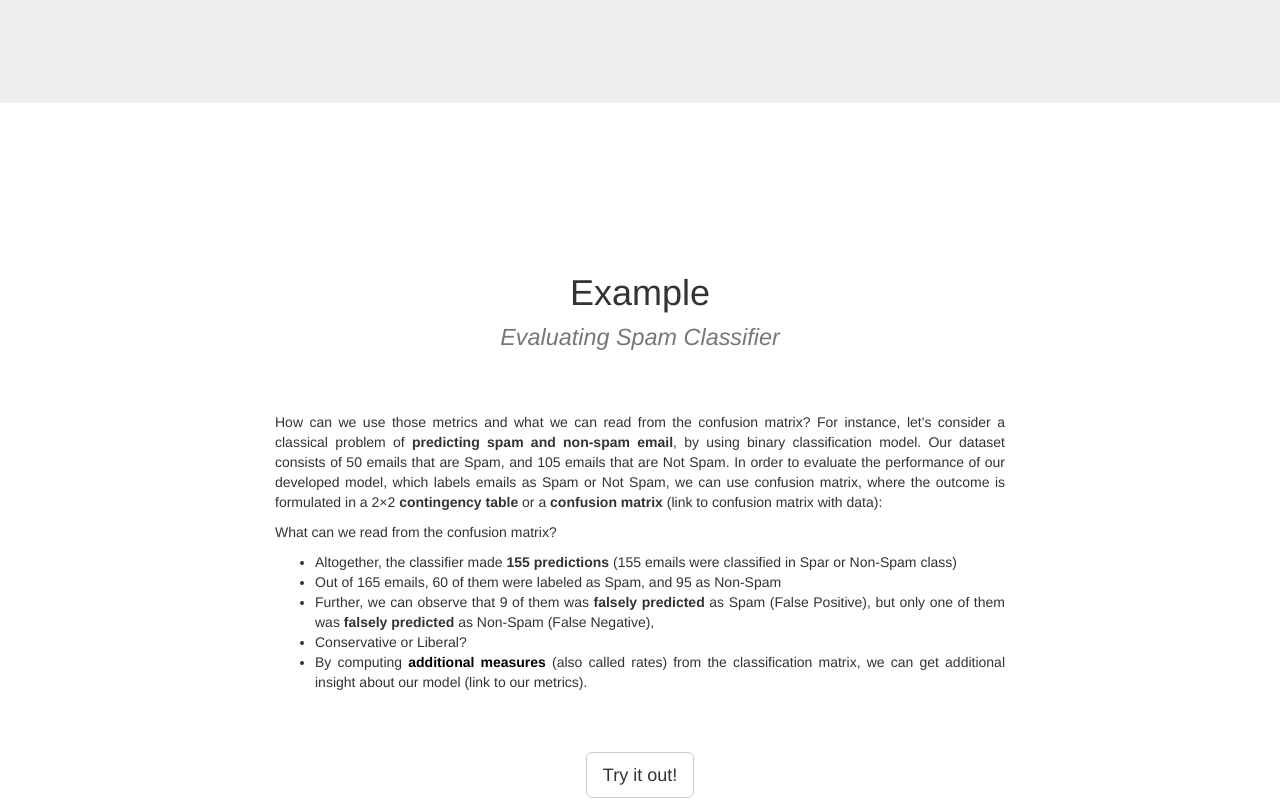
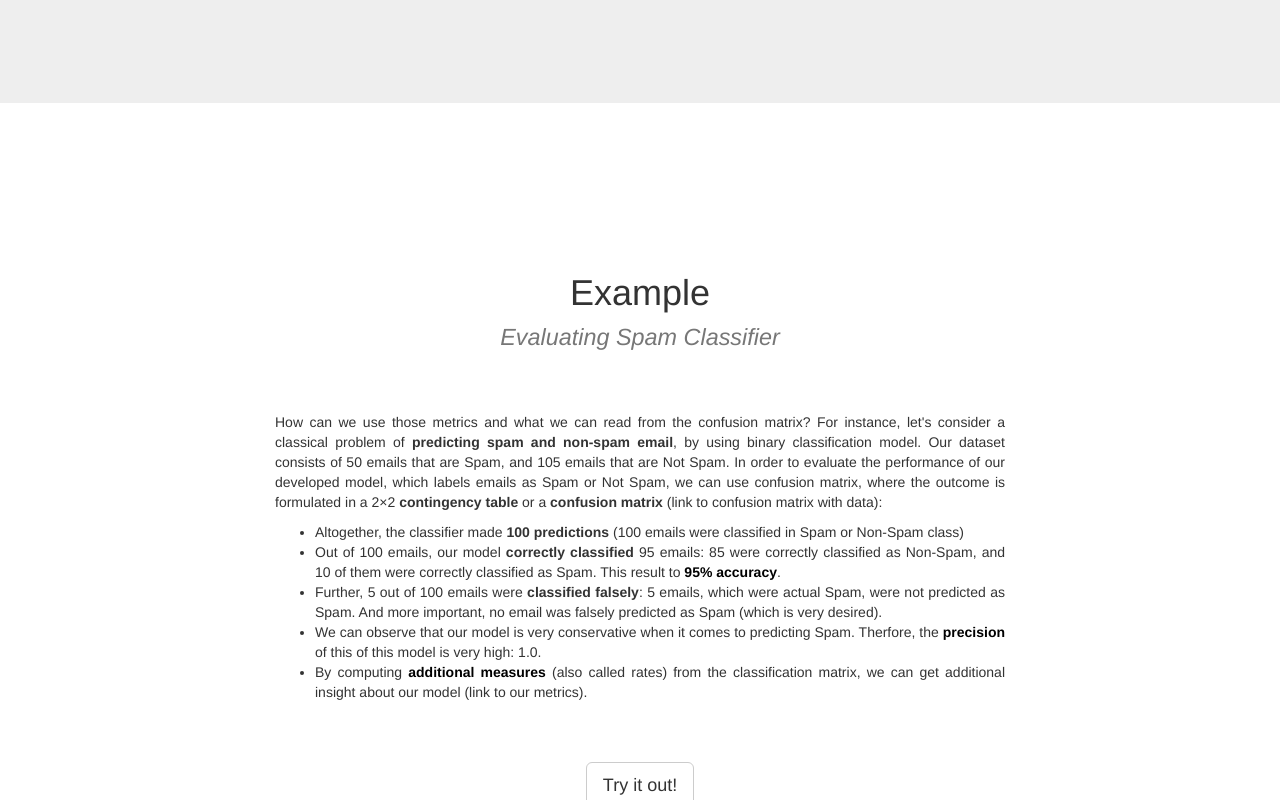
Before and after one commit to bkazic/confusion-matrix, a plain HTML site: page index.html in a window 1280 px wide. Shown: the part 2000-2800 px from the top of the page. Drawn offline with nearby package versions, Linux system fonts and the light colour scheme.

Commit message:
updated example confusion matrix values and example text bugfix: click on example section does not open popovers anymore

```diff
--- a/index.html
+++ b/index.html
@@ -107,10 +107,10 @@
                                         <tr>
                                             <td></td>
                                             <td class="col-xs-4">
-                                                <strong> Actual Positive </strong>
+                                                <strong> True Positive </strong>
                                             </td>
                                             <td class="col-xs-4">
-                                                <strong> Actual Negative </strong>
+                                                <strong> True Negative </strong>
                                             </td>
                                         </tr>
                                         <tr>
@@ -275,25 +275,27 @@
                             (link to confusion matrix with data):
                         </p>
                         <p>
-                            What can we read from the confusion matrix?
                             <ul>
                                 <li>
-                                    Altogether, the classifier made <b>155 predictions</b>
-                                    (155 emails were classified in Spar or Non-Spam class)
+                                    Altogether, the classifier made <b>100 predictions</b>
+                                    (100 emails were classified in Spam or Non-Spam class)
                                 </li>
                                 <li>
-                                    Out of 165 emails, 60 of them were labeled as Spam, and
-                                    95 as Non-Spam
+                                    Out of 100 emails, our model <b>correctly classified</b> 95 emails:
+                                    85 were correctly classified as Non-Spam,
+                                    and 10 of them were correctly classified as Spam.
+                                    This result to <a class="page-scroll table-links" href=" #measures">
+                                    <b>95% accuracy</b></a>.
                                 </li>
                                 <li>
-                                    Further, we can observe that 9 of them was <b>falsely predicted</b>
-                                    as Spam (False Positive), but only one of them was <b>
-                                        falsely
-                                        predicted
-                                    </b> as Non-Spam (False Negative),
+                                    Further, 5 out of 100 emails were <b>classified falsely</b>:
+                                    5 emails, which were actual Spam, were not predicted as Spam.
+                                    And more important, no email was falsely predicted as Spam (which is very desired).
                                 </li>
                                 <li>
-                                    Conservative or Liberal?
+                                    We can observe that our model is very conservative when it comes to  predicting Spam.
+                                    Therfore, the <a class="page-scroll table-links" href=" #measures">
+                                    <b>precision</b></a> of this of this model is very high: 1.0.
                                 </li>
                                 <li>
                                     By computing <a class="page-scroll table-links" href=" #measures">
@@ -306,7 +308,7 @@
                         </p>
                         <!-- Example button -->
                         <div class="example-btn">
-                            <a id="example" class="btn btn-default btn-lg page-scroll" href="#intro" ng-click="setExample()">Try it out!</a>
+                            <a id="example-button" class="btn btn-default btn-lg page-scroll" href="#intro" ng-click="setExample()">Try it out!</a>
                         </div>
                     </div>
                 </div>
--- a/js/popovers.js
+++ b/js/popovers.js
@@ -15,7 +15,7 @@ $("#true-negative").popover({
 
 // On each button click, hide the currently displayed popover
 // and show the next one.
-$("#example").click(function () {
+$("#example-button").click(function () {
     //$("#test1").popover('show');
     setTimeout(function () {
         $('#false-negative').popover('show');
```
